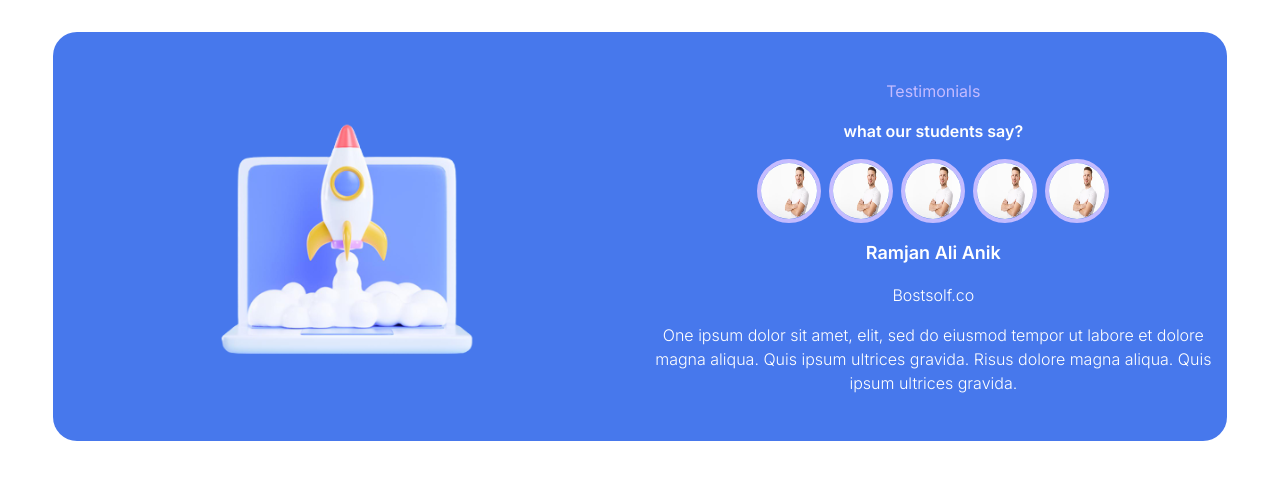
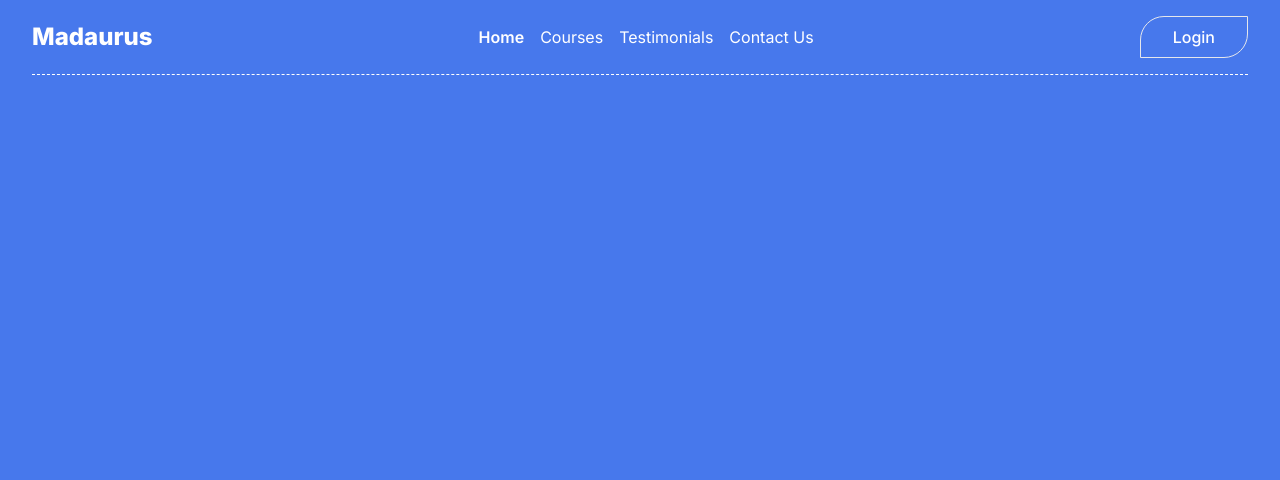
Before and after one commit to E-Learn-ESI-SBA/staff-front, a Next.js app: page / in a window 1280 px wide. Shown: the top 480 px of the page. Built offline with nearby package versions, Linux system fonts and the light colour scheme.

Commit message:
update navbar

```diff
--- a/components/courses/index.tsx
+++ b/components/courses/index.tsx
@@ -1,7 +1,7 @@
 import Card from "./card"
 import SideBar from '../courses/sidebar'
 import SearchBar from "./searchbar"
-import Navbar from "./navbar"
+import Navbar from "../layouts/navbar"
 import  Cards  from "@/static/content/card"
 const Courses = () => {
     return <div className=" bg-bg-courses mx-auto  min-h-screen  " >
--- a/components/landing/index.tsx
+++ b/components/landing/index.tsx
@@ -1,8 +1,9 @@
+import Navbar from "../layouts/navbar"
 import Testimonilas from "./testimonials"
 
 const Landing = () => {
-return <div >
-   <Testimonilas/>
+return <div className="bg-[#4778EC] min-h-screen " >
+    <Navbar/>
       </div>
  }
 
--- /dev/null
+++ b/components/landing/testimonials/card.tsx
@@ -0,0 +1,15 @@
+import {Testimonial} from "@/types/testimonials";
+
+interface CardProps {
+    data: Testimonial;
+  }
+const Card : React.FC<CardProps> = ({data})=> {
+    return (
+           <div className="flex flex-col gap-4 items-center justify-center" >
+                     <p className="font-semibold text-lg" >{data.name} </p>
+                     <p className="font-light" >{data.role} </p>
+                     <p className="font-light text-center" >{data.review}</p>
+           </div>
+    )
+     }
+export default Card;
--- a/components/landing/testimonials/index.tsx
+++ b/components/landing/testimonials/index.tsx
@@ -1,28 +1,24 @@
 import Image from "next/image";
+import Card from "./card";
+import { testimonialsData } from "@/static/content/testimonials";
+import testimonials from "@/static/content/testimonials";
 const Testimonilas = () => {
     return (
         <div className="my-8 py-8 mx-auto bg-[#4778EC] text-white rounded-3xl h-fit w-11/12  flex max-md:flex-col  max-md:justify-center  items-center md:justify-between ">
             <div className="md:w-1/2 flex items-center justify-center " >
-            <Image src='/landing/testimonials/rocket.svg' alt='cs' width={0} height={0} sizes='100vw' className=" h-3/4 w-3/4 "  />
+            <Image src={testimonials.bigImage} alt='cs' width={0} height={0} sizes='100vw' className=" h-3/4 w-3/4 "  />
             </div>
-
-                    <div className="flex flex-col items-center justify-center gap-4 md:w-1/2" >
-                     <p  className=" text-[#C4BBFF] ">Testimonials</p>
-                     <p className="font-semibold" >what our students say?</p>
+                    <div className="flex flex-col items-center justify-center gap-4 md:w-1/2 px-2" >
+                     <p className=" text-[#C4BBFF] ">{testimonials.title}</p>
+                     <p className="font-semibold" >{testimonials.subTitle}</p>
                      <div className="flex justify-between items-center gap-2" >
-                     <Image src='/landing/testimonials/person.png' alt='cs' width={0} height={0} sizes='100vw' className=" h-10 w-10  sm:h-16 sm:w-16  border-4 border-[#C4BBFF] rounded-full "  />
-                     <Image src='/landing/testimonials/person.png' alt='cs' width={0} height={0} sizes='100vw' className=" h-10 w-10  sm:h-16 sm:w-16  border-4 border-[#C4BBFF] rounded-full "  />
-                     <Image src='/landing/testimonials/person.png' alt='cs' width={0} height={0} sizes='100vw' className=" h-10 w-10  sm:h-16 sm:w-16  border-4 border-[#C4BBFF] rounded-full "  />
-                     <Image src='/landing/testimonials/person.png' alt='cs' width={0} height={0} sizes='100vw' className=" h-10 w-10  sm:h-16 sm:w-16  border-4 border-[#C4BBFF] rounded-full "  />
-                     <Image src='/landing/testimonials/person.png' alt='cs' width={0} height={0} sizes='100vw' className=" h-10 w-10  sm:h-16 sm:w-16  border-4 border-[#C4BBFF] rounded-full "  />
+                     <Image src={testimonialsData[0].image} alt='cs' width={0} height={0} sizes='100vw' className=" h-10 w-10  sm:h-16 sm:w-16  border-4 border-[#C4BBFF] rounded-full "  />
+                     <Image src={testimonialsData[1].image} alt='cs' width={0} height={0} sizes='100vw' className=" h-10 w-10  sm:h-16 sm:w-16  border-4 border-[#C4BBFF] rounded-full "  />
+                     <Image src={testimonialsData[2].image} alt='cs' width={0} height={0} sizes='100vw' className=" h-10 w-10  sm:h-16 sm:w-16  border-4 border-[#C4BBFF] rounded-full "  />
+                     <Image src={testimonialsData[3].image} alt='cs' width={0} height={0} sizes='100vw' className=" h-10 w-10  sm:h-16 sm:w-16  border-4 border-[#C4BBFF] rounded-full "  />
+                     <Image src={testimonialsData[4].image} alt='cs' width={0} height={0} sizes='100vw' className=" h-10 w-10  sm:h-16 sm:w-16  border-4 border-[#C4BBFF] rounded-full "  />
                      </div>
-                     <div className="flex flex-col gap-4 items-center justify-center" >
-                     <p className="font-semibold text-lg" >Ramjan Ali Anik</p>
-                     <p className="font-light" >Bostsolf.co</p>
-                     <p className="font-light text-center" >One ipsum dolor sit amet, elit, sed do eiusmod tempor ut labore et
-dolore magna aliqua. Quis ipsum ultrices gravida. Risus dolore
-magna aliqua. Quis ipsum ultrices gravida.</p>
-                     </div>
+      <Card data={testimonialsData[2]} />
                     </div>
 	</div>
     )
--- a/components/courses/navbar/index.tsx
+++ b/components/layouts/navbar/index.tsx
@@ -8,7 +8,8 @@ const Navbar = () => {
   const isActiveLink = (url:string) => {
     return path.substring(1).toLowerCase().replace(/[^a-z]/g, '') === url.substring(1).toLowerCase() ;
   };
-    return <div className="flex justify-between items-center w-full px-8 py-4 text-courses-main " >
+    return <div className={`w-full px-8  `}  >
+      <div className={`flex justify-between items-center py-4  ${path.substring(1) ? 'text-courses-main' :  'text-white  border-white border-b border-dashed '  } `} >
      {/* <Image src='' alt='logo' width={0} height={0} sizes="100vw" className="h-12 w-24" /> */}
      <p className="text-2xl font-extrabold" >Madaurus</p>
      <div className="flex justify-between items-center gap-4 " >
@@ -18,9 +19,10 @@ const Navbar = () => {
         </Link>
   ))}
      </div>
-     <Link href='login' className="px-8 py-2 font-medium border-2 rounded-tl-3xl rounded-br-3xl border-courses-main " >
+     <Link href='login' className={`px-8 py-2 font-medium border rounded-tl-3xl rounded-br-3xl   ${path.substring(1) ? 'border-courses-main' :  ''  } `}  >
       Login
      </Link>
+      </div>
           </div>
      }
 
```
Also changed, not shown: static/content/testimonials.ts (+26 -14 lines), types/testimonials.ts (+8 -2 lines), components/layouts/footer/index.tsx (renamed from components/landing/footer/index.tsx).
